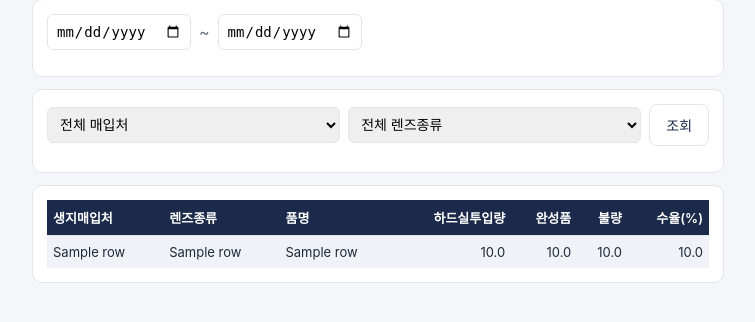
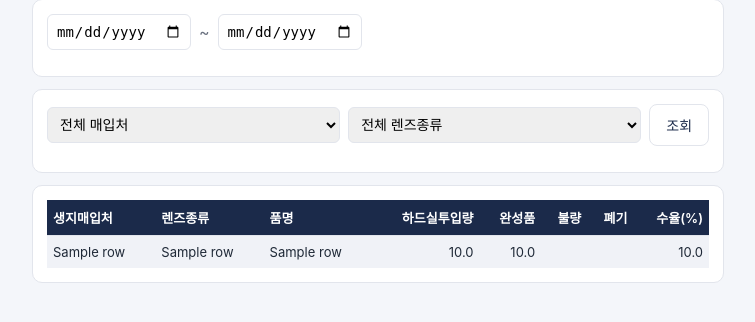
Before and after one commit to hyunni26/JLMS-APP, a Flask app: template templates/production_materials.html in a window 1280 px wide. Shown: the part 179-501 px from the top of the page, without its empty margins (262-1017 px from the left). Run offline with Flask 3, Linux system fonts and the light colour scheme; the template is opened without the code that fills it: most values are stand-ins (such as "Sample title", 1, 10 or a date in 2020).

Commit message:
Update production_materials.html
feat: 생지관리에 폐기(discard_qty) 열 추가

- 불량과 동일한 방식(company_id+lens_type_id+lens_type_item_id 그룹핑)으로 SUM(discard_qty) 집계
- 열 순서: 불량 다음, 수율 앞
- 불량/폐기 값이 0이면 빈칸으로 표시

```diff
--- a/templates/production_materials.html
+++ b/templates/production_materials.html
@@ -43,7 +43,7 @@
     <tr>
       <th>생지매입처</th><th>렌즈종류</th><th>품명</th>
       <th class="num">하드실투입량</th>
-      <th class="num">완성품</th><th class="num">불량</th><th class="num">수율(%)</th>
+      <th class="num">완성품</th><th class="num">불량</th><th class="num">폐기</th><th class="num">수율(%)</th>
     </tr>
     {% for r in rows %}
     <tr>
@@ -52,11 +52,12 @@
       <td>{{ r.lens_item_name }}</td>
       <td class="num">{{ "%.1f"|format(r.input) }}</td>
       <td class="num">{{ "%.1f"|format(r.output) }}</td>
-      <td class="num">{{ "%.1f"|format(r.defect) }}</td>
+      <td class="num">{{ "%.1f"|format(r.defect) if r.defect else "" }}</td>
+      <td class="num">{{ "%.1f"|format(r.discard) if r.discard else "" }}</td>
       <td class="num">{{ "%.1f"|format(r.yield_pct) }}</td>
     </tr>
     {% else %}
-    <tr><td colspan="7" class="empty">해당 조건의 데이터가 없습니다.</td></tr>
+    <tr><td colspan="8" class="empty">해당 조건의 데이터가 없습니다.</td></tr>
     {% endfor %}
   </table>
 </div>
```
